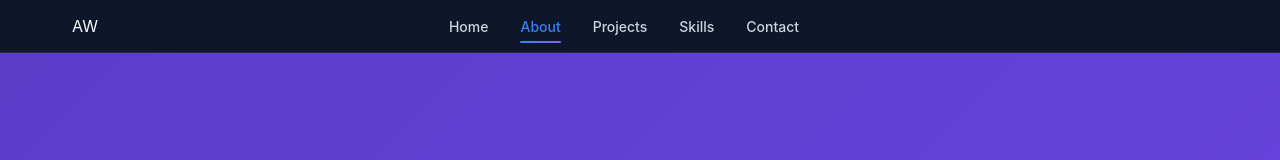
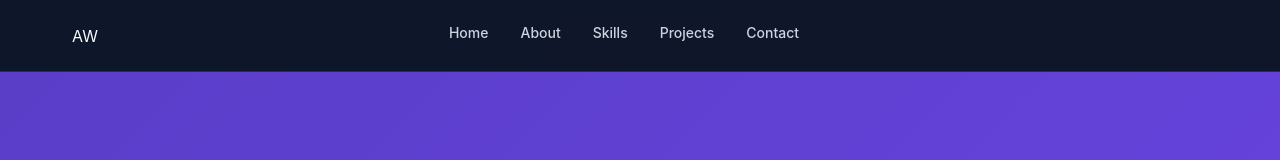
Before and after one commit to Ajayvwarrier/Portfolio, an Angular app: page /about in a window 1280 px wide. Shown: the top 160 px of the page. Built offline with nearby package versions, Linux system fonts and the light colour scheme.

Commit message:
about navbar changes

```diff
--- a/src/app/components/about/about.html
+++ b/src/app/components/about/about.html
@@ -1,3 +1,7 @@
+<section id="about">
+  <!-- about content -->
+</section>
+
 <section class="about-section">
   <div class="container">
     <div class="about-header">
--- a/src/app/components/contact/contact.html
+++ b/src/app/components/contact/contact.html
@@ -1,3 +1,7 @@
+<section id="contact">
+  <!-- contact content -->
+</section>
+
 <!-- Contact Section -->
 <section id="contact" class="contact">
   <div class="section-container">
--- a/src/app/components/navbar/navbar.css
+++ b/src/app/components/navbar/navbar.css
@@ -81,6 +81,57 @@
   padding: 0;
 }
 
+/* ✅ FIX 1: .nav-link positioning */
+.nav-link {
+  color: #cbd5e1;
+  text-decoration: none;
+  font-weight: 500;
+  font-size: 0.875rem;
+  position: relative;
+  padding: 0.5rem 0;
+  transition: color 0.3s ease;
+  display: inline-block;
+}
+
+.nav-link:hover,
+.nav-link.active {
+  color: #3b82f6;
+}
+
+/* ✅ FIX 2: Remove old ::after (we're using .title-line now) */
+/* .nav-link.active::after {
+  content: '';
+  position: absolute;
+  bottom: 0;
+  left: 0;
+  right: 0;
+  height: 2px;
+  background: linear-gradient(135deg, #3b82f6 0%, #8b5cf6 100%);
+  border-radius: 1px;
+} */
+
+/* ✅ FIX 3: .title-line styles (outside media query) */
+.title-line {
+  width: 0%;
+  height: 2px;
+  background: linear-gradient(135deg, #f8f8f8, #e5e1f0);
+  transition: width 0.3s ease;
+  margin-top: 4px;
+}
+
+/* Hover line */
+.nav-link:hover .title-line {
+  width: 100%;
+}
+
+/* Active click line (permanent) */
+.nav-link.active .title-line {
+  width: 100%;
+  height: 3px;  /* Thicker for active */
+  background: linear-gradient(135deg, #3b82f6, #8b5cf6);
+}
+
+
 .nav-link {
   color: #cbd5e1;
   text-decoration: none;
@@ -133,6 +184,7 @@
 } */
 
 /* MOBILE MENU */
+
 .mobile-menu-btn {
   display: none;
   background: none;
@@ -141,6 +193,8 @@
   padding: 0.5rem;
   flex-direction: column;
   gap: 4px;
+  justify-self: end;
+  margin-left: auto;
 }
 
 .menu-icon {
@@ -201,4 +255,52 @@
   .mobile-menu-btn.active .menu-icon:nth-child(3) {
     transform: rotate(-45deg) translate(6px, -6px);
   }
+
+  /* Tablet and Mobile Responsive */
+@media (max-width: 768px) {
+  .container {
+    grid-template-columns: auto 1fr auto;  /* 🔥 Better grid for mobile */
+  }
+
+  }
+
+  .navbar-menu {
+    display: none;
+    position: absolute;
+    top: 100%;
+    left: 0;
+    right: 0;
+    background: rgba(15, 23, 42, 0.98);
+    backdrop-filter: blur(20px);
+    padding: 1rem;
+    flex-direction: column;
+    align-items: stretch;
+    border-bottom: 1px solid rgba(255, 255, 255, 0.1);
+    gap: 1rem;
+  }
+
+  .navbar-menu.active {
+    display: flex;
+  }
+
+  .nav-link {
+    padding: 0.75rem 0;
+    text-align: center;
+  }
+
+  /* 🔥 Mobile menu button visible */
+  .mobile-menu-btn {
+    display: flex;
+  }
 }
+
+/* Small Mobile */
+@media (max-width: 480px) {
+  .container {
+    padding: 0 1rem;
+  }
+
+  .logo {
+    font-size: 1rem;
+  }
+}
--- a/src/app/components/navbar/navbar.html
+++ b/src/app/components/navbar/navbar.html
@@ -1,74 +1,58 @@
 <nav class="navbar">
   <div class="container">
 
-    <!-- BRAND -->
+    <!-- BRAND - leftside -->
     <div class="navbar-brand">
        <div class="logo">AW</div>
       <a routerLink="/" class="logo">
       </a>
     </div>
 
-    <!-- MENU -->
+    <!-- MENU - Center (desktop) / Full width (mobile) -->
     <div class="navbar-menu" [class.active]="isMenuOpen">
 
       <!-- 🔥 ROUTER LINKS HERE -->
-      <ul class="nav-links">
-        <li>
-          <a
-            routerLink="/"
-            routerLinkActive="active"
-            [routerLinkActiveOptions]="{ exact: true }"
+
+   <!-- ✅ FIX: Add (click) and [class.active] binding -->
+      <a href="#home"
          class="nav-link"
-            (click)="isMenuOpen = false"
-          >
+         (click)="setActive('home')"
+         [class.active]="activeLink === 'home'">
         Home
+        <div class="title-line"></div>
       </a>
-        </li>
 
-        <li>
-          <a
-            routerLink="/about"
-            routerLinkActive="active"
+      <a href="#about"
          class="nav-link"
-            (click)="isMenuOpen = false"
-          >
+         (click)="setActive('about')"
+         [class.active]="activeLink === 'about'">
         About
+        <div class="title-line"></div>
       </a>
-        </li>
 
-        <li>
-          <a
-            routerLink="/projects"
-            routerLinkActive="active"
+      <a href="#skills"
          class="nav-link"
-            (click)="isMenuOpen = false"
-          >
+         (click)="setActive('skills')"
+         [class.active]="activeLink === 'skills'">
+        Skills
+        <div class="title-line"></div>
+      </a>
+
+      <a href="#projects"
+         class="nav-link"
+         (click)="setActive('projects')"
+         [class.active]="activeLink === 'projects'">
         Projects
+        <div class="title-line"></div>
       </a>
-        </li>
 
-        <li>
-          <a
-            routerLink="/skills"
-            routerLinkActive="active"
+      <a href="#contact"
          class="nav-link"
-            (click)="isMenuOpen = false"
-          >
-            Skills
+         (click)="setActive('contact')"
+         [class.active]="activeLink === 'contact'">
+        Contact
+        <div class="title-line"></div>
       </a>
-        </li>
-
-        <li>
-          <a
-            routerLink="/contact"
-            routerLinkActive="active"
-            class="nav-link"
-            (click)="isMenuOpen = false"
-          >
-            Contact
-          </a>
-        </li>
-      </ul>
 
       <!-- ACTIONS -->
       <div class="nav-actions">
@@ -99,7 +83,7 @@
       class="mobile-menu-btn"
       (click)="toggleMenu()"
       [class.active]="isMenuOpen"
-    >
+      aria-label="Toggle menu">
       <span class="menu-icon"></span>
       <span class="menu-icon"></span>
       <span class="menu-icon"></span>
--- a/src/app/components/navbar/navbar.ts
+++ b/src/app/components/navbar/navbar.ts
@@ -10,8 +10,14 @@ import { RouterModule } from '@angular/router';
 })
 export class NavbarComponent {
   isMenuOpen = false;
+   activeLink = '';
 
   toggleMenu() {
     this.isMenuOpen = !this.isMenuOpen;
   }
+
+setActive(section: string) {
+    this.activeLink = section;
+    this.isMenuOpen = false;
 }
+}
--- a/src/app/components/projects/projects.html
+++ b/src/app/components/projects/projects.html
@@ -1,4 +1,9 @@
+<section id="projects">
+  <!-- projects content -->
+</section>
+
 <!-- Projects Section -->
+
 <section id="projects" class="projects-section">
   <div class="container">
 
--- a/src/app/components/skills/skills.html
+++ b/src/app/components/skills/skills.html
@@ -1,3 +1,6 @@
+<section id="skills">
+  <!-- skills content -->
+</section>
 <!-- Skills Section -->
 <section id="skills" class="skills">
   <div class="section-container">
--- a/src/styles.css
+++ b/src/styles.css
@@ -49,3 +49,6 @@ app-root {
   min-height: 100vh;
   background: linear-gradient(135deg, #0f172a 0%, #1e293b 100%);
 }
+section {
+  scroll-margin-top: 90px;
+}
```
Also changed, not shown: src/app/components/home/home.html (+1 -18 lines). Lines whose indentation alone changed are shown as unchanged.
